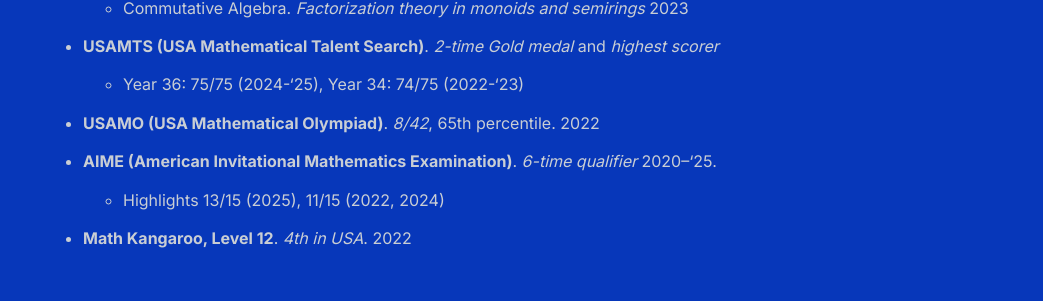
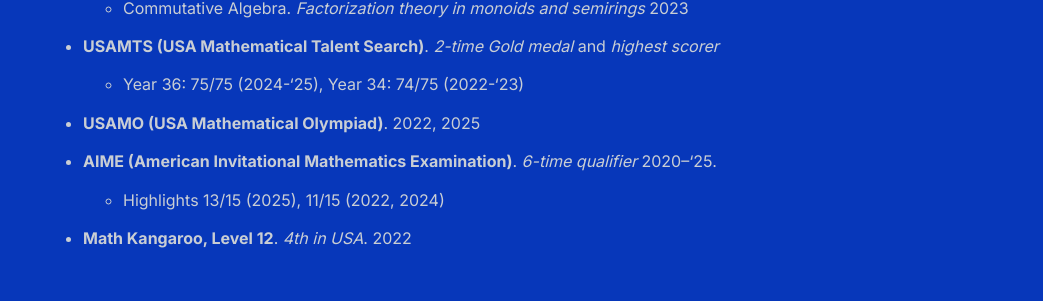
Before and after one commit to shihankanungo/shihankanungo.github.io, a Jekyll site: the page built from honors.md, in a window 1280 px wide. Shown: the part 660-961 px from the top of the page, without its empty margins (237-1280 px from the left). Built offline with Jekyll 4.4.1, drawn with Linux system fonts in a browser that asks for light colours.

Commit message:
Update honors.md

```diff
--- a/honors.md
+++ b/honors.md
@@ -17,7 +17,7 @@
   - Commutative Algebra. *Factorization theory in monoids and semirings* 2023
 - **USAMTS (USA Mathematical Talent Search)**. *2-time Gold medal* and *highest scorer*
   - Year 36: 75/75 (2024-'25), Year 34: 74/75 (2022-'23)
-- **USAMO (USA Mathematical Olympiad)**. *8/42*, 65th percentile. 2022
+- **USAMO (USA Mathematical Olympiad)**. 2022, 2025
 - **AIME (American Invitational Mathematics Examination)**. _6-time qualifier_ 2020--'25.
   - Highlights 13/15 (2025), 11/15 (2022, 2024)
 - **Math Kangaroo, Level 12**. *4th in USA*. 2022
```
